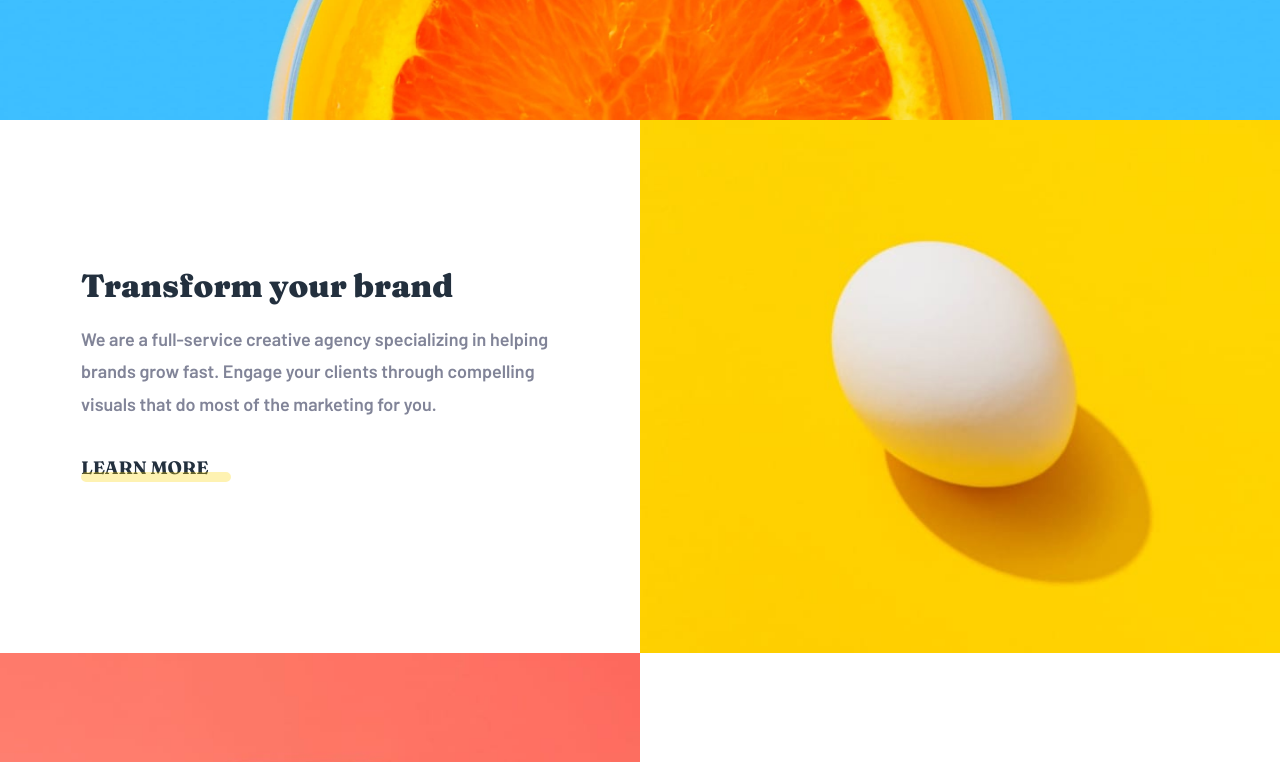
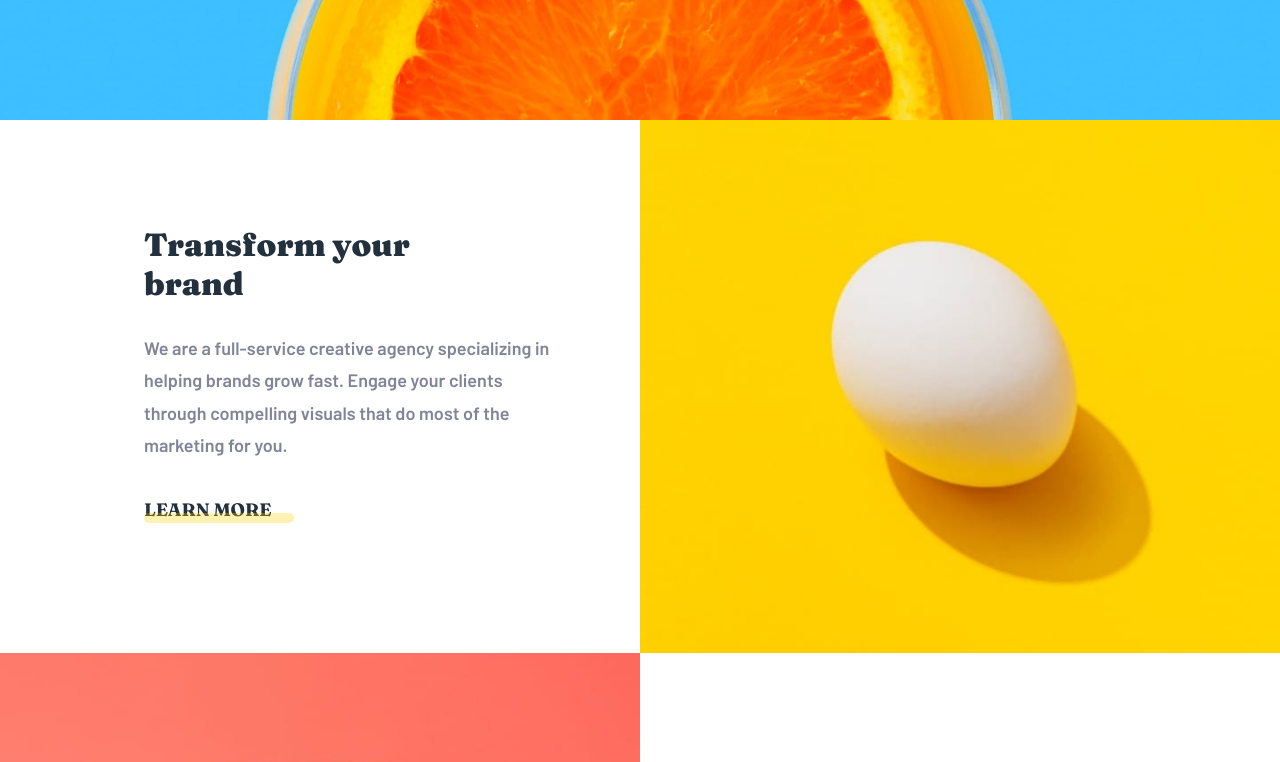
Before and after one commit to koyaboy-Frontend-Mentor/sunnyside-agency-landing-page, a React (Create React App) app: page / in a window 1280 px wide. Shown: the part 580-1342 px from the top of the page. Built offline with nearby package versions, Linux system fonts and the light colour scheme.

Commit message:
Update App.css

```diff
--- a/src/App.css
+++ b/src/App.css
@@ -189,6 +189,7 @@ header {
     color: hsl(212, 27%, 19%);
     font-weight: 900;
     font-size: 2rem;
+    font-weight: 900;
 }
 
 .transform p,
@@ -453,7 +454,7 @@ footer .social-icons {
 
     .transform,
     .stand-out {
-        padding: 0 3em;
+        padding: 0 2em;
         align-items: start;
         text-align: left;
     }
@@ -525,6 +526,7 @@ footer .social-icons {
     .graphic-design-text,
     .photography-text {
         width: 80%;
+        line-height: 1.1em;
     }
 
     header {
@@ -536,7 +538,8 @@ footer .social-icons {
 
     .transform,
     .stand-out {
-        padding: 0 4.5em;
+        padding-left: 8em;
+        padding-right: 0;
     }
 
     .transform,
@@ -546,7 +549,13 @@ footer .social-icons {
 
     .transform h2,
     .stand-out h2 {
-        width: 78%;
+        width: 66%;
+        margin-bottom: 0.35em;
+    }
+
+    .transform p,
+    .stand-out p {
+        width: 85%;
     }
 }
 
```
